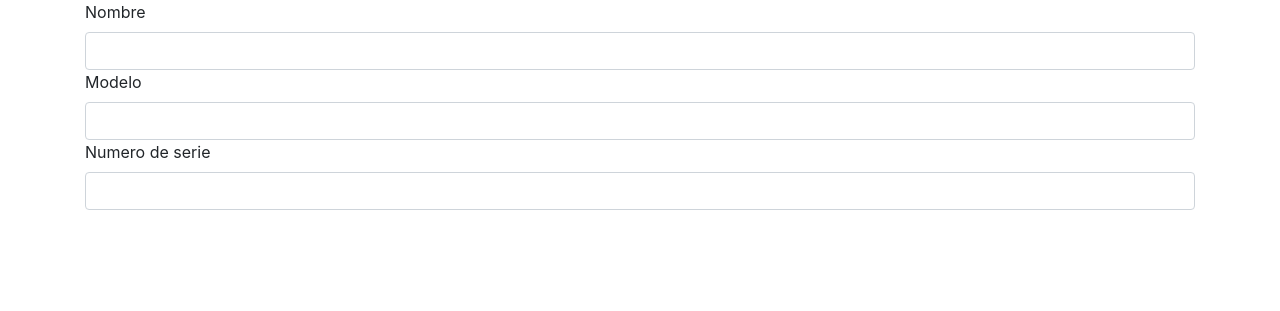
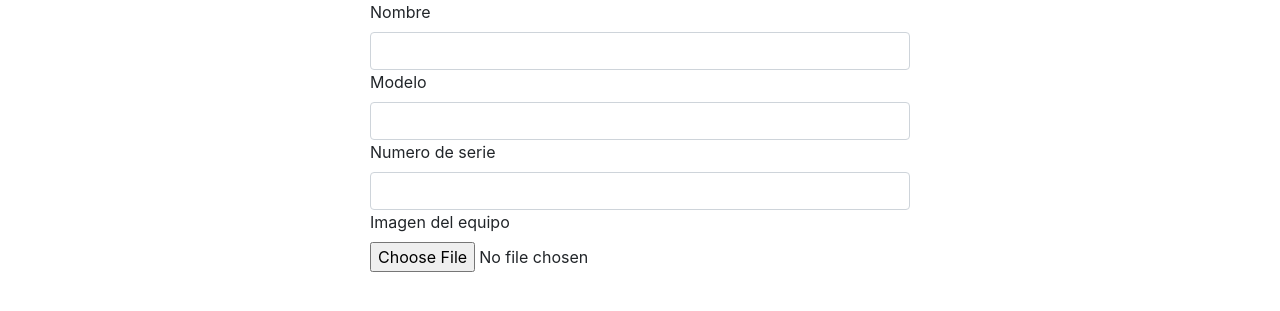
Before and after one commit to MatitodhPaker/equipos, a PHP site: page /ingresarequipo.php in a window 1280 px wide. Shown: the part 86-397 px from the top of the page. Run offline with PHP 8.4, Linux system fonts and the light colour scheme.

Commit message:
se corrije el archivo de ingresarequipo.php

```diff
--- a/ingresarequipo.php
+++ b/ingresarequipo.php
@@ -20,7 +20,9 @@
     </div>
     <div class="container">
       <div class="row">
-        <div class="col">
+        <div class="col-sm-3">
+        </div>
+        <div class="col-sm-6">
         <form method="post" onsubmit="return calcular()" id="frmcmoneda">
         <div class="form-group">
             <div class="row">
@@ -32,6 +34,8 @@
                 <input type="text" name="modeloU" id="modeloU" class="form-control">
                 <label for="numeroserieU">Numero de serie</label>
                 <input type="text" name="numeroserieU" id="numeroserieU" class="form-control">
+                <label for="imagenU">Imagen del equipo</label>
+                <input type="file" class="form-control-file" id="imagenU">
               </div>
             </div>
           </div>
```
